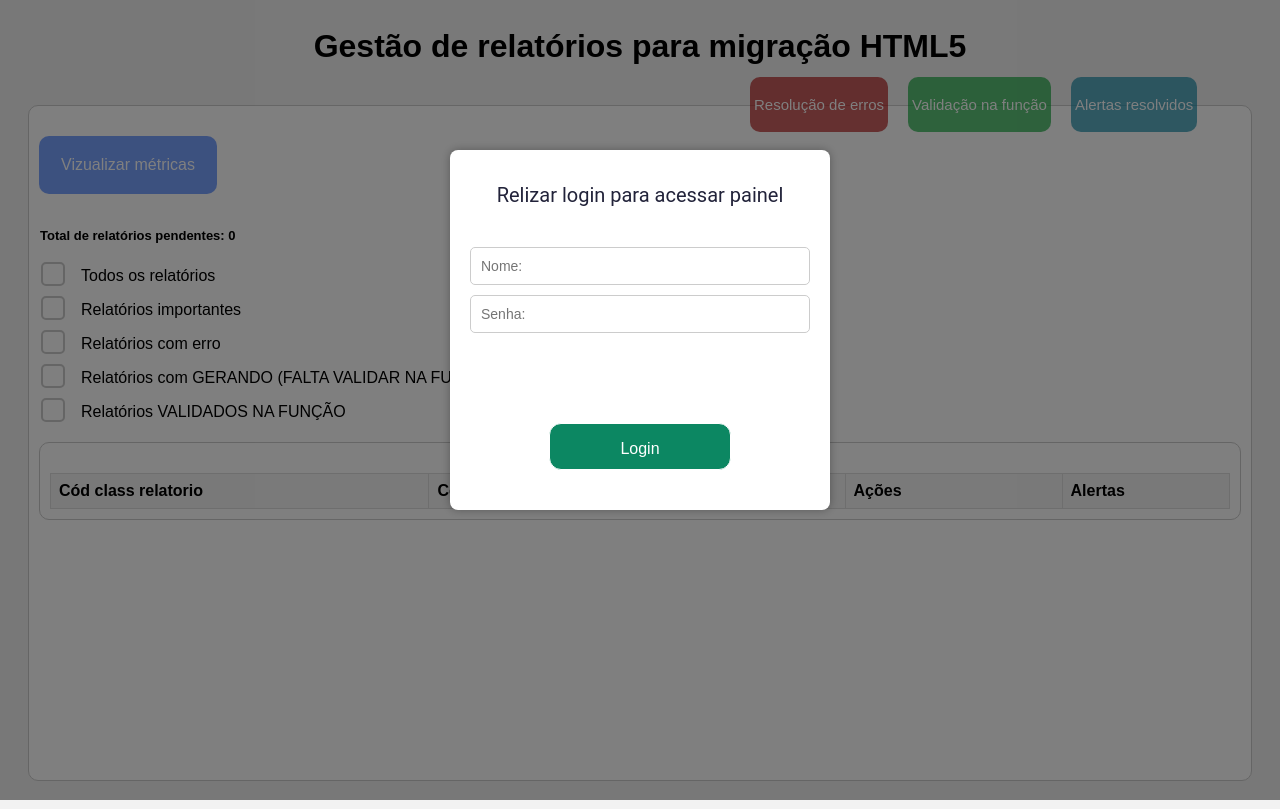
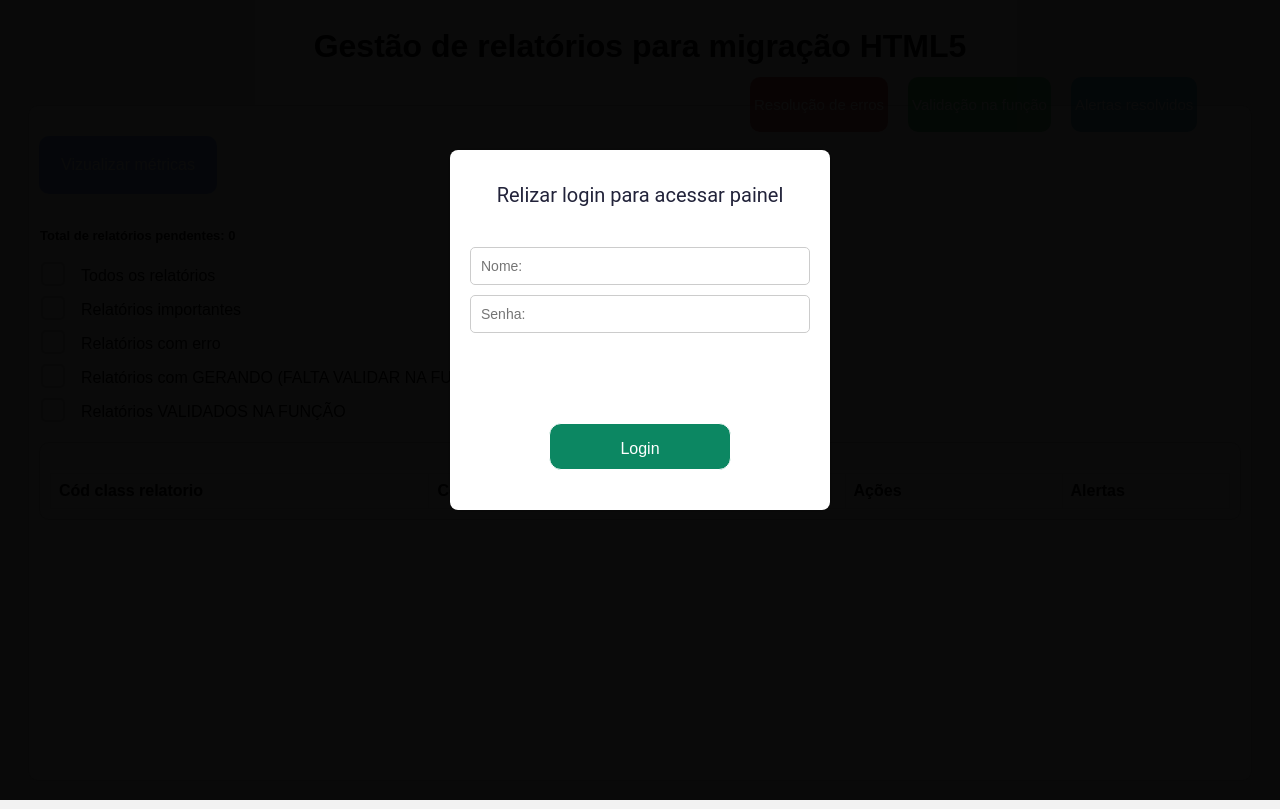
Before and after one commit to apresentacaodinamica/apresentacaodinamica.github.io, a plain HTML site: page index.html in a window 1280 px wide. Shown: the top 809 px of the page. Drawn offline with nearby package versions, Linux system fonts and the light colour scheme; no server answers.

Commit message:
Add files via upload

```diff
--- a/index.html
+++ b/index.html
@@ -369,6 +369,19 @@ td.actions {
      align-items: center;
      z-index: 100000;
 }
+
+.bgL4{
+
+     position: fixed;
+     top: 0;
+     left: 0;
+     width: 100%;
+     height: 100%;
+     background-color: rgba(0, 0, 0, 0.96); /* Fundo escuro semi-transparente */
+     justify-content: center;
+     align-items: center;
+     z-index: 100000;
+}
 .bgconteudolog{
 
 width: 340px;
@@ -418,7 +431,7 @@ box-shadow: 0 0 10px rgba(0, 0, 0, 0.3);
 
 <div id="paglogin">
 
-	<div id="cadastroid" class="bgL3">
+	<div id="cadastroid" class="bgL4">
 
 		<div class="bgconteudolog">
 
```
